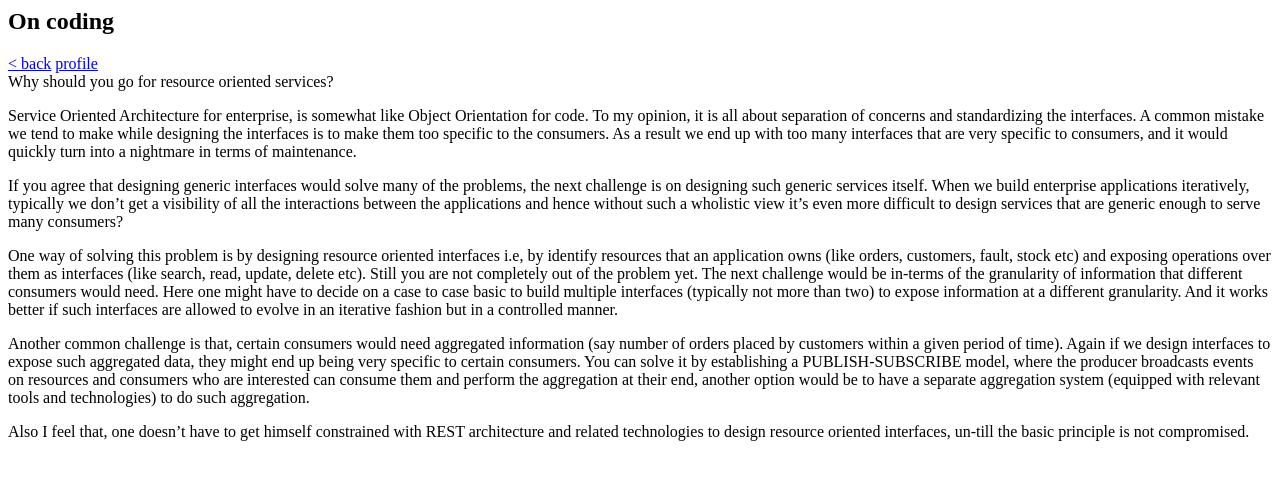
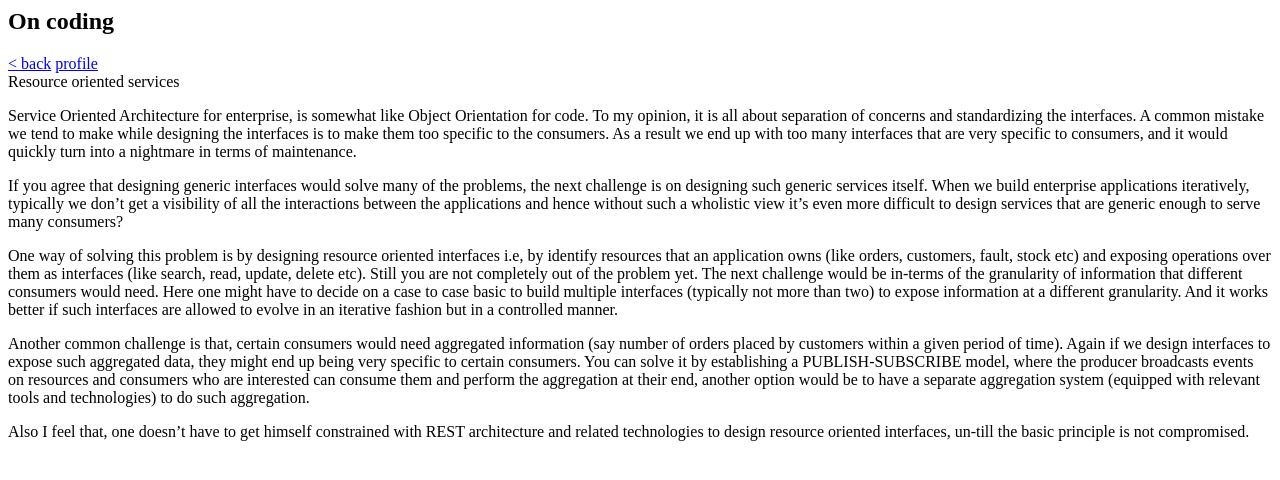
Before and after one commit to deepan/deepan.github.com, a Jekyll site: the page built from _posts/2013-08-02-resource-orientied-serviecs.md, in a window 1280 px wide. Shown: the top 480 px of the page. Built offline with Jekyll 4.4.1, drawn with Linux system fonts in a browser that asks for light colours; Markdown is read by kramdown in place of the engine named in the settings.

Commit message:
title change

```diff
--- a/_posts/2013-08-02-why-should-you-go-for-resource-orientied-serviecs.md
+++ b/_posts/2013-08-02-resource-orientied-serviecs.md
@@ -1,6 +1,6 @@
 ---
 layout: page
-title: Why should you go for resource oriented services?
+title: Resource oriented services
 date: 2013-08-02 12:25:00
 ---
 
```
